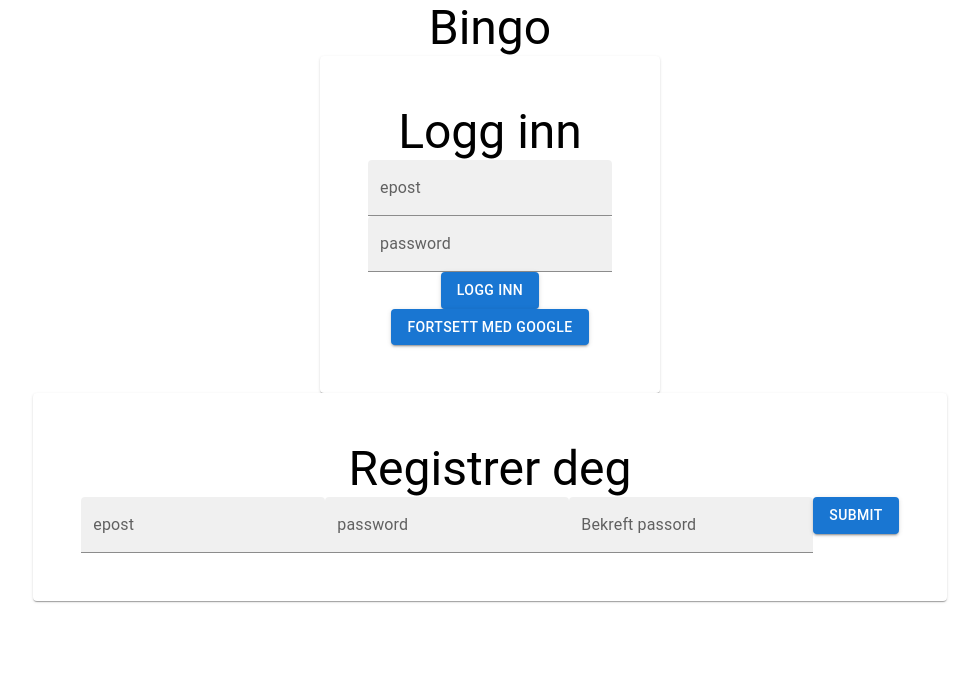
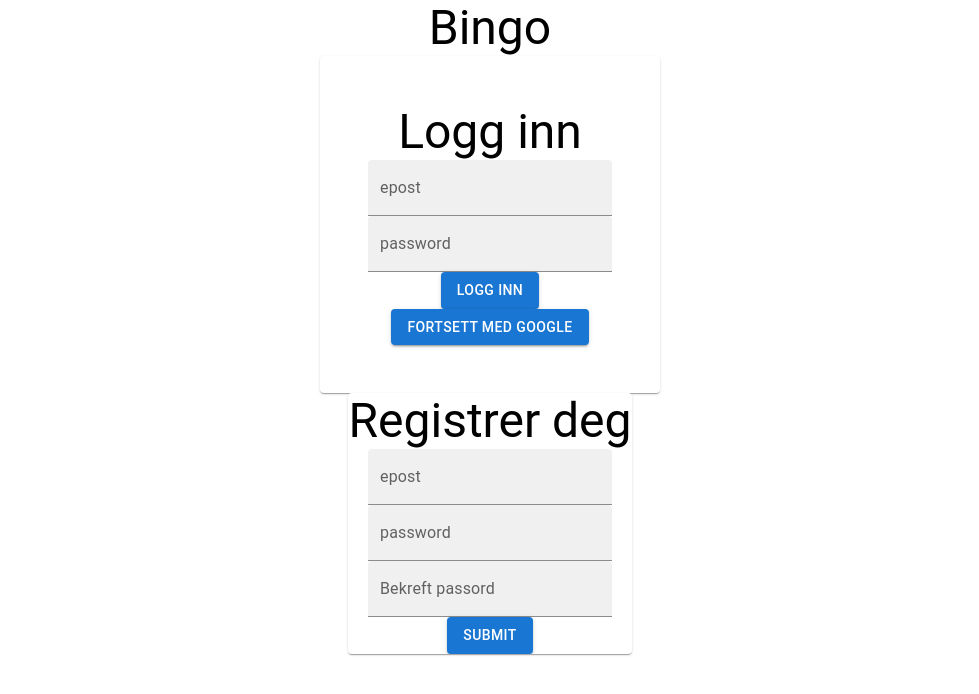
Before and after one commit to magnus-schj/bingo, a React (Vite) app: page / in a window 1280 px wide. Shown: the top 694 px of the page, without its empty margins (150-1129 px from the left). Built offline with nearby package versions, Linux system fonts and the light colour scheme; no server answers.

Commit message:
custom theme set up, positioning for the sign up-component

```diff
--- /dev/null
+++ b/src/baseStyles.css
@@ -0,0 +1,6 @@
+.base-container {
+  display: flex;
+  flex-direction: column;
+  align-items: center;
+  justify-content: center;
+}
--- a/src/components/SignUp.component.tsx
+++ b/src/components/SignUp.component.tsx
@@ -1,12 +1,12 @@
 import React, { FC } from "react";
+import { SignUpForm } from "../interfaces";
+import { useForm } from "../customHooks";
+import "../baseStyles.css";
 
-import { useForm } from "../customHooks";
+import { createUserWithEmailAndPassword } from "firebase/auth";
+import { auth } from "../firebase/firebase.utils";
 
 import { Card, TextField, Typography, Button } from "@mui/material";
-import { createUserWithEmailAndPassword } from "firebase/auth";
-import { auth } from "../firebase/firebase.utils";
-import { SignUpForm } from "../interfaces";
-
 interface Props {}
 
 const SignUp: FC<Props> = () => {
@@ -34,11 +34,11 @@ const SignUp: FC<Props> = () => {
     }
   };
   return (
-    <Card className="form-container">
+    <Card className="base-container">
       <Typography variant="h3" color="initial">
         Registrer deg
       </Typography>
-      <form>
+      <form className="base-container">
         <TextField
           variant="filled"
           // values
--- a/src/main.tsx
+++ b/src/main.tsx
@@ -1,17 +1,21 @@
 import { CssBaseline } from "@mui/material";
+import { ThemeProvider } from "@mui/system";
 import React from "react";
 import ReactDOM from "react-dom";
 import { Provider } from "react-redux";
 import { BrowserRouter } from "react-router-dom";
 import App from "./App";
 import { store } from "./App/store";
+import { theme } from "./themes";
 
 ReactDOM.render(
   <React.StrictMode>
     <Provider store={store}>
       <BrowserRouter>
-        <CssBaseline />
-        <App />
+        <ThemeProvider theme={theme}>
+          <CssBaseline />
+          <App />
+        </ThemeProvider>
       </BrowserRouter>
     </Provider>
   </React.StrictMode>,
--- /dev/null
+++ b/src/themes.ts
@@ -0,0 +1,9 @@
+import { createTheme } from "@mui/material/";
+
+export const theme = createTheme({
+  palette: {
+    primary: {
+      main: "#1976d2",
+    },
+  },
+});
```
